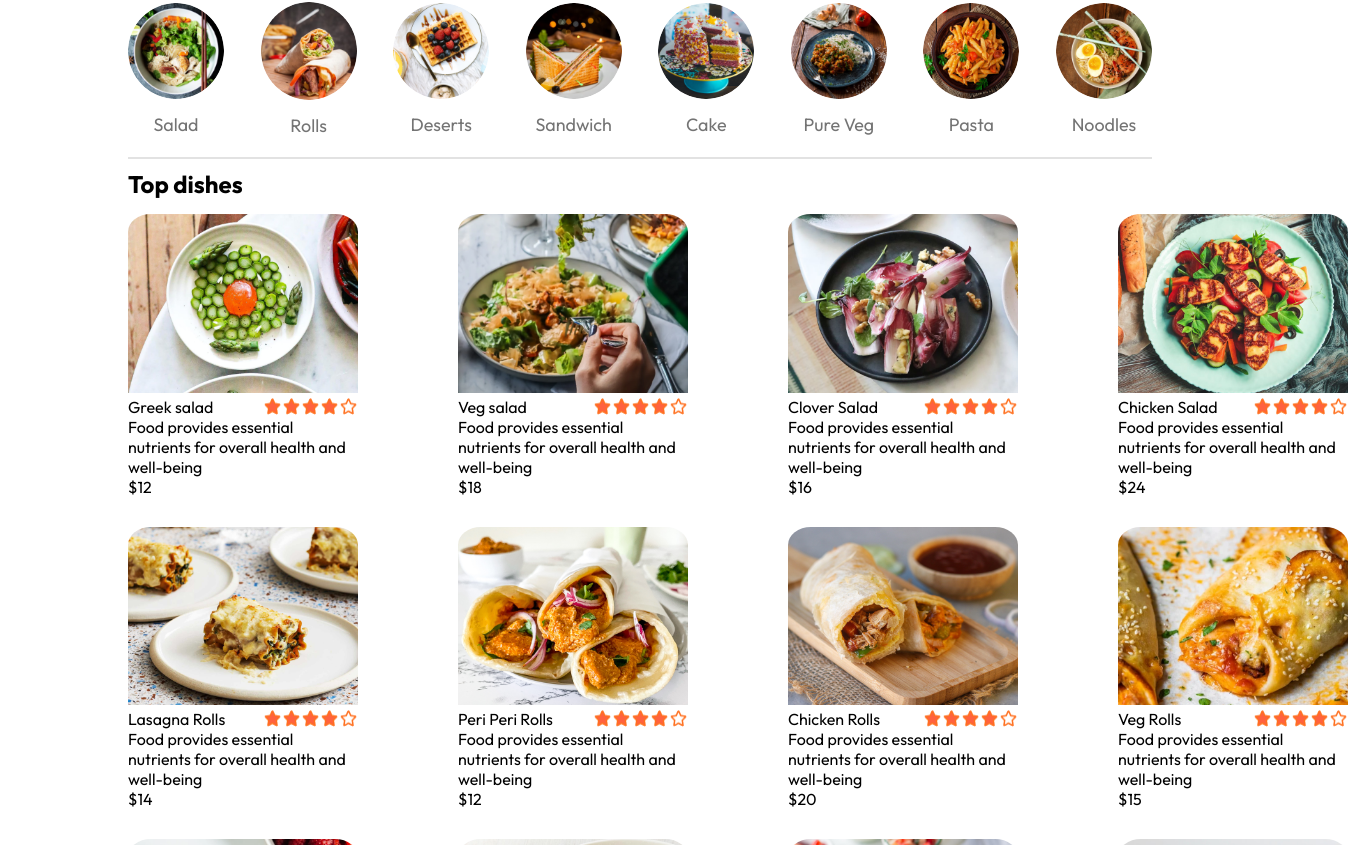
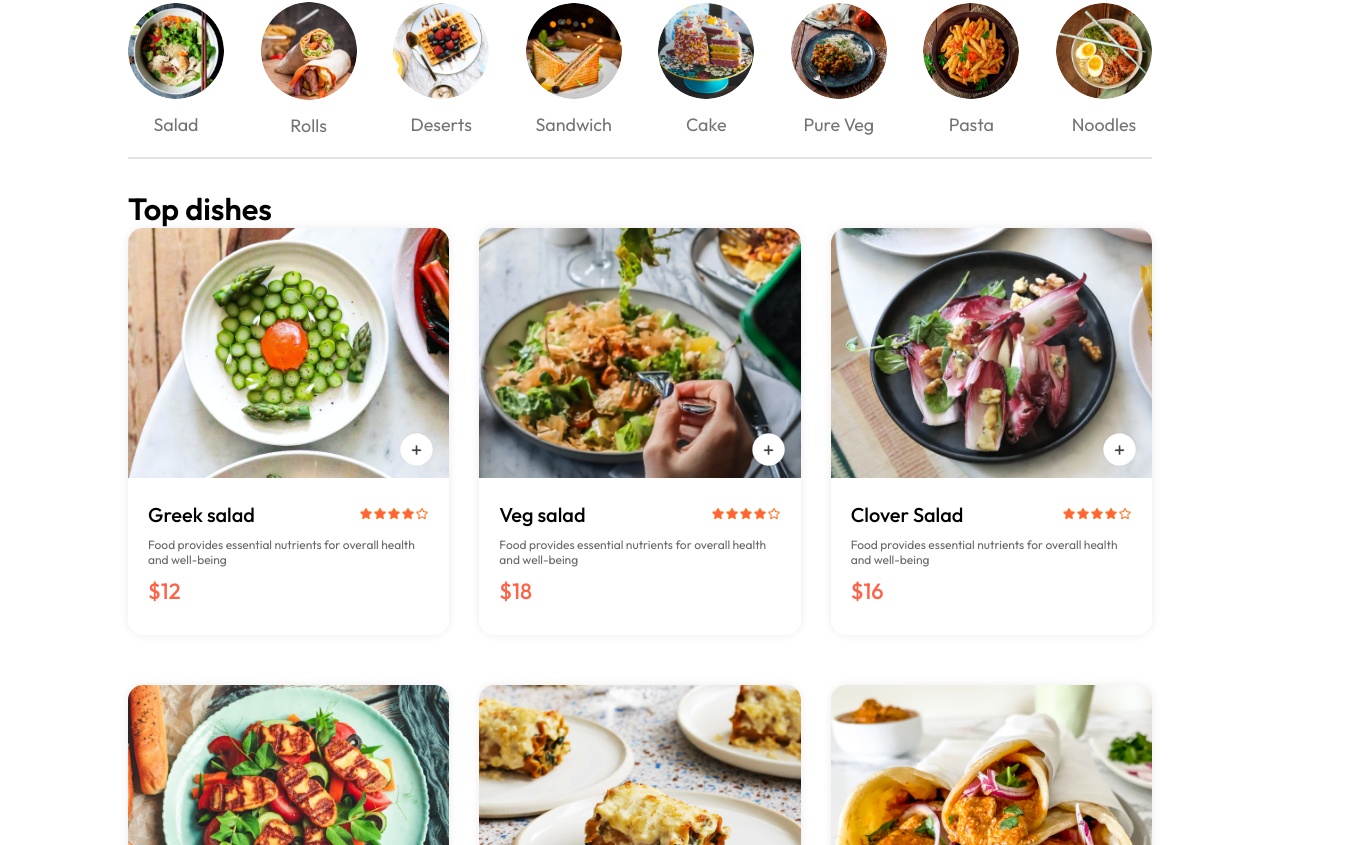
Before and after one commit to Aniket-Maity-22053660/Creating-An-E-commerce-Web-App, a React (Vite) app in the folder FoodNet/: page / in a window 1280 px wide. Shown: the part 675-1520 px from the top of the page, 1348 px wide, since content can reach past the window. Built offline with nearby package versions, Linux system fonts and the light colour scheme; a web font is replaced by a local one.

Commit message:
Committed!

```diff
--- a/FoodNet/src/components/foodDisplay/FoodDisplay.css
+++ b/FoodNet/src/components/foodDisplay/FoodDisplay.css
@@ -1,5 +1,13 @@
 .food-display-list{
     display:grid;
-    grid-template-columns: 330px 330px 330px 330px;
-    width:80%;
+    grid-template-columns: repeat(auto-fill, minmax(240px, 1fr));
+    gap:30px;
+    row-gap:50px;
 }
+.food-display{
+    margin-top:30px;
+}
+.food-display h2{
+    font-size: max(2.4vw, 24px);
+    font-weight:600;
+}
--- a/FoodNet/src/components/foodItem/foodItem.css
+++ b/FoodNet/src/components/foodItem/foodItem.css
@@ -1,16 +1,68 @@
+.food-item{
+    width:100%;
+    margin:auto;
+    border-radius:15px;
+    transition: 0.3s;
+    animation:fadeIn 1s;
+    box-shadow:0px 0px 10px #00000015;
+}
 .food-item-image{
+    border-radius:15px 15px 0 0;
     width:100%;
-    border-radius:10% 10% 0 0;
-
-}
-.food-item{
-    width:230px;
-    margin:15px 0px;
 }
 .food-item-name-rating{
     display:flex;
-    justify-content: space-between;
+    justify-content:space-between;
+    align-items: center;
+    margin-bottom:10px;
 }
 .food-item-info{
+    padding:20px;
+}
+.food-item-name-rating p{
+    font-size: 20px;
+    font-weight: 500;
+}
+.food-item-name-rating img{
+    width:70px;
+}
+.food-item-desc{
+    color:#676767;
+    font-size:12px;
+}
+.food-item-price{
+    color:tomato;
+    font-size:22px;
+    font-weight:500;
+    margin:10px 0px;
+}
+.add{
+    cursor:pointer;
+}
+.food-item-counter{
+    cursor:pointer;
+}
+.food-item-counter{
+    display:flex;
+    justify-content:flex-end;
+    gap:7px;
+    align-items:center;
+    position:absolute;
+    bottom:15px;
+    right:15px;
+    background-color:white;
+    border-radius:50px;
+    padding:5px;
+}
+.food-item-img-container{
+    position:relative;
+}
+.add{
+    position:absolute;
+    bottom:15px;
+    width:35px;
+    right:15px;
+    cursor:pointer;
+    border-radius:50%;
 
 }
--- a/FoodNet/src/components/foodItem/foodItem.jsx
+++ b/FoodNet/src/components/foodItem/foodItem.jsx
@@ -1,11 +1,24 @@
-import React from 'react'
+import React, {useState, useContext} from 'react'
 import './foodItem.css'
 import { assets } from '../../assets/assets.js'
+import {StoreContext} from '../../context/storeContext.jsx'
+
 const FoodItem = ({id, name, description, image, price}) =>{
+    const [itemCount, setItemCount] = useState(0)
+    const {cartItems, setCartItems, addCartItems, removeCartItems} = useContext(StoreContext)
+
     return(
         <div className='food-item'>
             <div className='food-item-img-container'>
                 <img className='food-item-image' src={image} alt=''/>
+                {
+                    !cartItems[id]?<img className='add' onClick={()=>addCartItems(id)} src={assets.add_icon_white} alt=''/>:
+                    <div className='food-item-counter'>
+                        <img onClick={()=>removeCartItems(id)} src={assets.remove_icon_red} alt=''/>
+                        <p>{cartItems[id]}</p>
+                        <img onClick={()=>addCartItems(id)} src={assets.add_icon_green} alt=''/>
+                    </div>
+                }
             </div>
             <div className='food-item-info'>
                 <div className='food-item-name-rating'>
--- a/FoodNet/src/context/storeContext.jsx
+++ b/FoodNet/src/context/storeContext.jsx
@@ -1,11 +1,28 @@
-import { createContext } from "react";
+import { createContext, useState } from "react";
 import { food_list } from '../assets/assets.js';
 
 export const StoreContext = createContext(null)
 
 const StoreContextProvider = (props) => {
+
+    const [cartItems, setCartItems] = useState({})
+
+    const addCartItems = (itemId) =>{
+        if(!cartItems[itemId]){
+            setCartItems((prev)=>({...prev, [itemId] : 1}))
+        }else{
+            setCartItems((prev)=>({...prev, [itemId] : prev[itemId] + 1}))
+        }
+    }
+    const removeCartItems = (itemId)=>{
+        setCartItems((prev)=>({...prev, [itemId] : prev[itemId] - 1}))
+    }
     const contextValue = {
-        food_list
+        food_list,
+        cartItems,
+        setCartItems,
+        addCartItems,
+        removeCartItems,
     }
     return (
         <StoreContext.Provider value={contextValue}>
```
